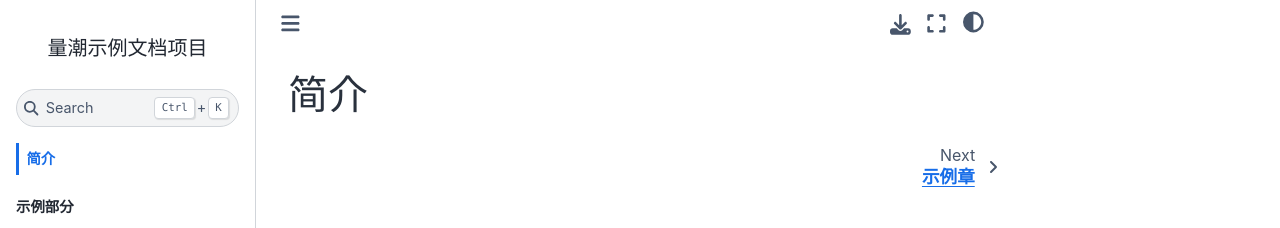
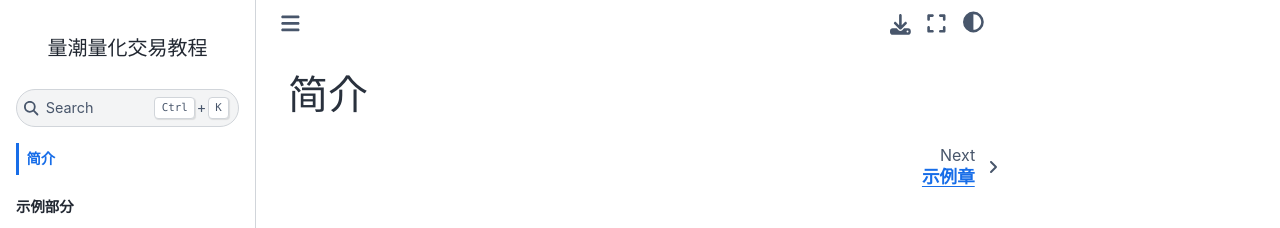
Before and after one commit to quanttide/quanttide-tutorial-of-quantitative-trading, a Jupyter Book: the page built from index.md, in a window 1280 px wide. Shown: the top 228 px of the page. Built offline with Jupyter Book 1.0.4 settings and Sphinx 7.4.7 and the Sphinx Book theme 1.1.4, drawn with Linux system fonts in a browser that asks for light colours.

Commit message:
Update _config.yml

```diff
--- a/_config.yml
+++ b/_config.yml
@@ -1,7 +1,7 @@
 # https://jupyterbook.org/en/stable/customize/config.html
-name: quanttide-example-of-documentation
-title: 量潮示例文档项目
+name: quanttide-tutorial-of-quantitative-trading
+title: 量潮量化交易教程
 author: 量潮科技
-description: 量潮文档项目实例
+description: 量潮量化交易教程
 # Jupyter Book Config
 only_build_toc_files: true
```
